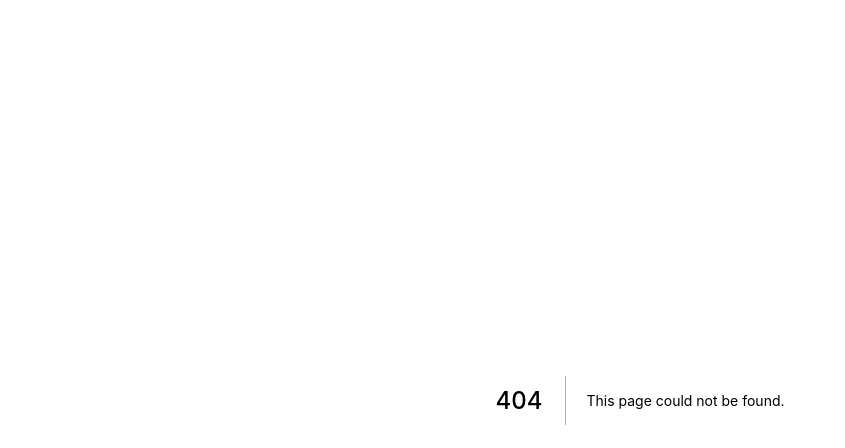
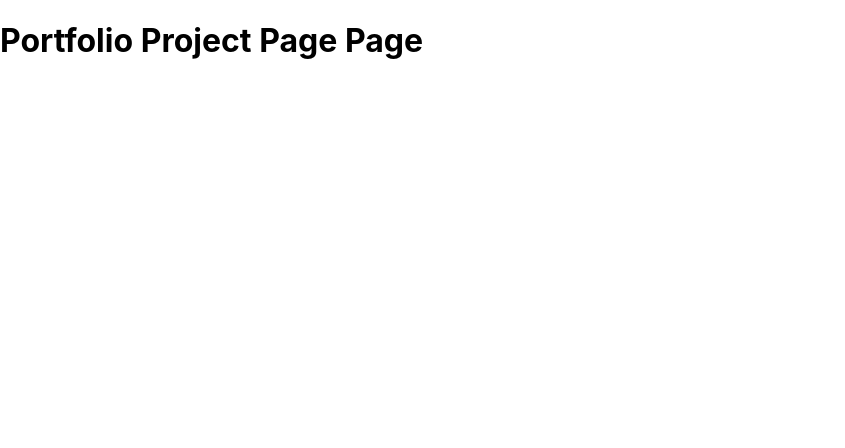
Before and after one commit to aniketicloud/nextjs-course, a Next.js app: page /portfolio/1 in a window 1280 px wide. Before the commit this address had no page. Shown: the top 448 px of the page, without its empty margins (0-845 px from the left). Built offline with nearby package versions, Linux system fonts and the light colour scheme.

Commit message:
Adding Dynamic Paths & Routes

```diff
--- /dev/null
+++ b/pages/portfolio/[projectid].js
@@ -0,0 +1,9 @@
+const PortfolioProjectPage = () => {
+  return (
+    <div>
+      <h1>Portfolio Project Page Page</h1>
+    </div>
+  );
+};
+
+export default PortfolioProjectPage;
```
